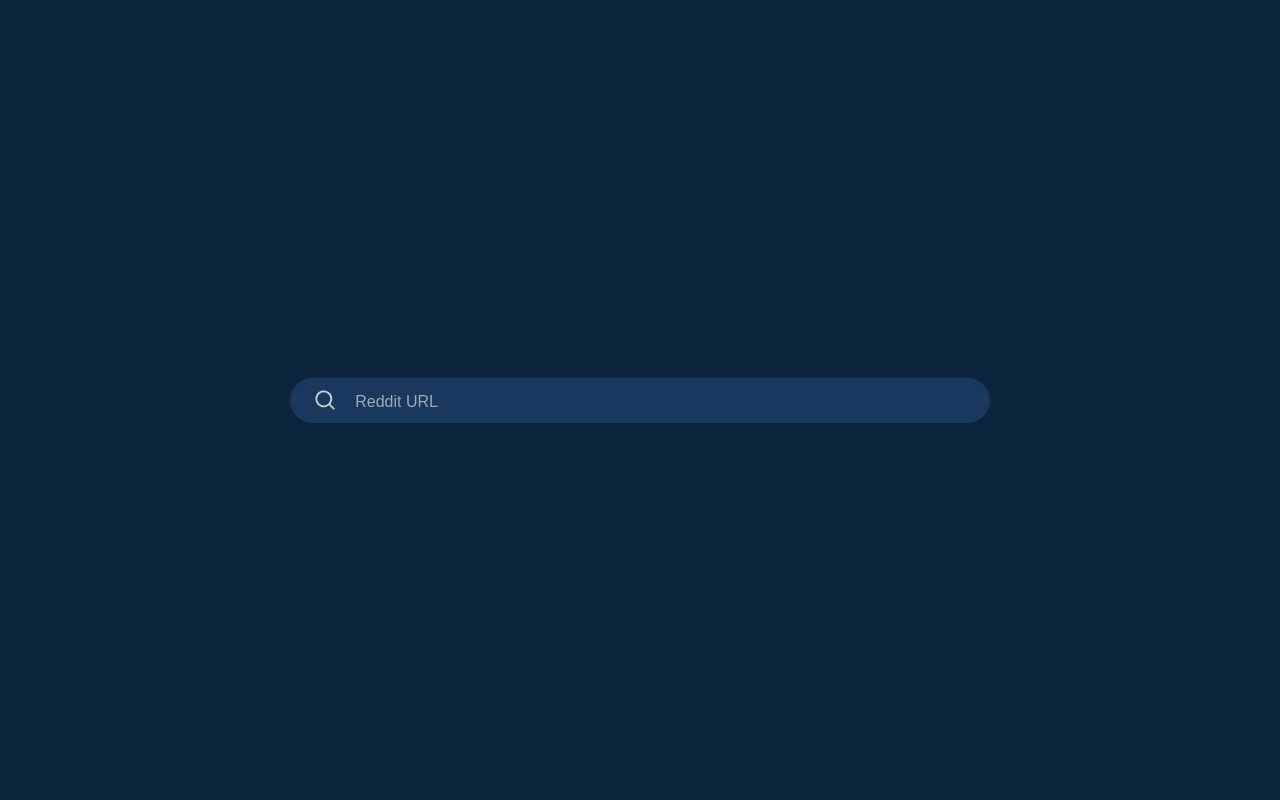
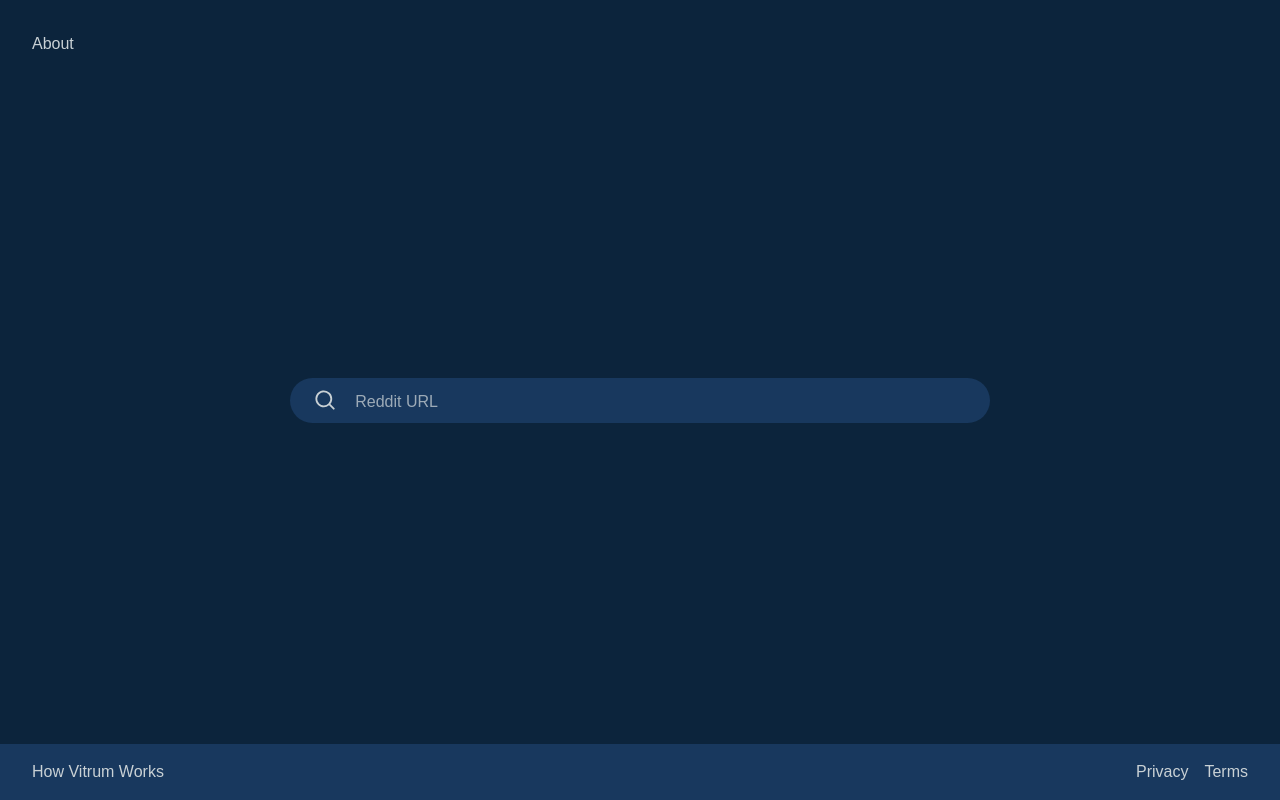
Before and after one commit to eliassebastian/vitrum-frontend, a Next.js app: page / in a window 1280 px wide. Built offline with nearby package versions, Linux system fonts and the light colour scheme.

Commit message:
feat: temporary header and footer for homepage

```diff
--- a/pages/index.tsx
+++ b/pages/index.tsx
@@ -4,6 +4,8 @@ import Image from 'next/image'
 import styles from '../styles/Home.module.css'
 import SearchBar from "../components/search/SearchBar";
 import SearchBarNew from "../components/search/SearchBarNew";
+import HeaderHome from "../components/header/HeaderHome";
+import FooterHome from "../components/footer/FooterHome";
 
 const Home: NextPage = () => {
   return (
@@ -14,9 +16,11 @@ const Home: NextPage = () => {
         <meta name="viewport" content="width=device-width, initial-scale=1, maximum-scale=1, user-scalable=0"/>
         <link rel="icon" href="/favicon.ico" />
       </Head>
+      <HeaderHome/>
       <main className={styles.main}>
         <SearchBarNew/>
       </main>
+      <FooterHome/>
     </div>
   )
 }
```
